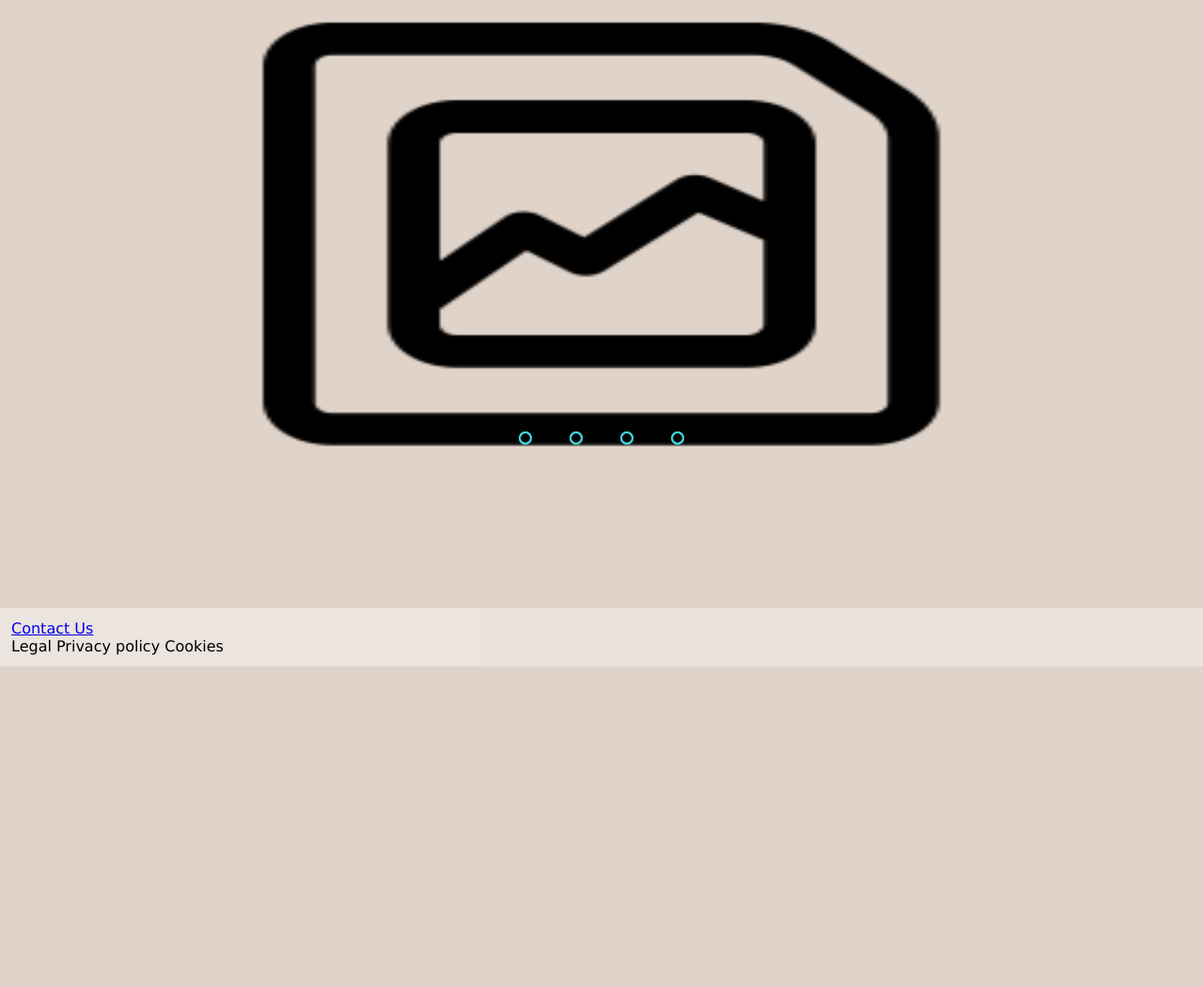
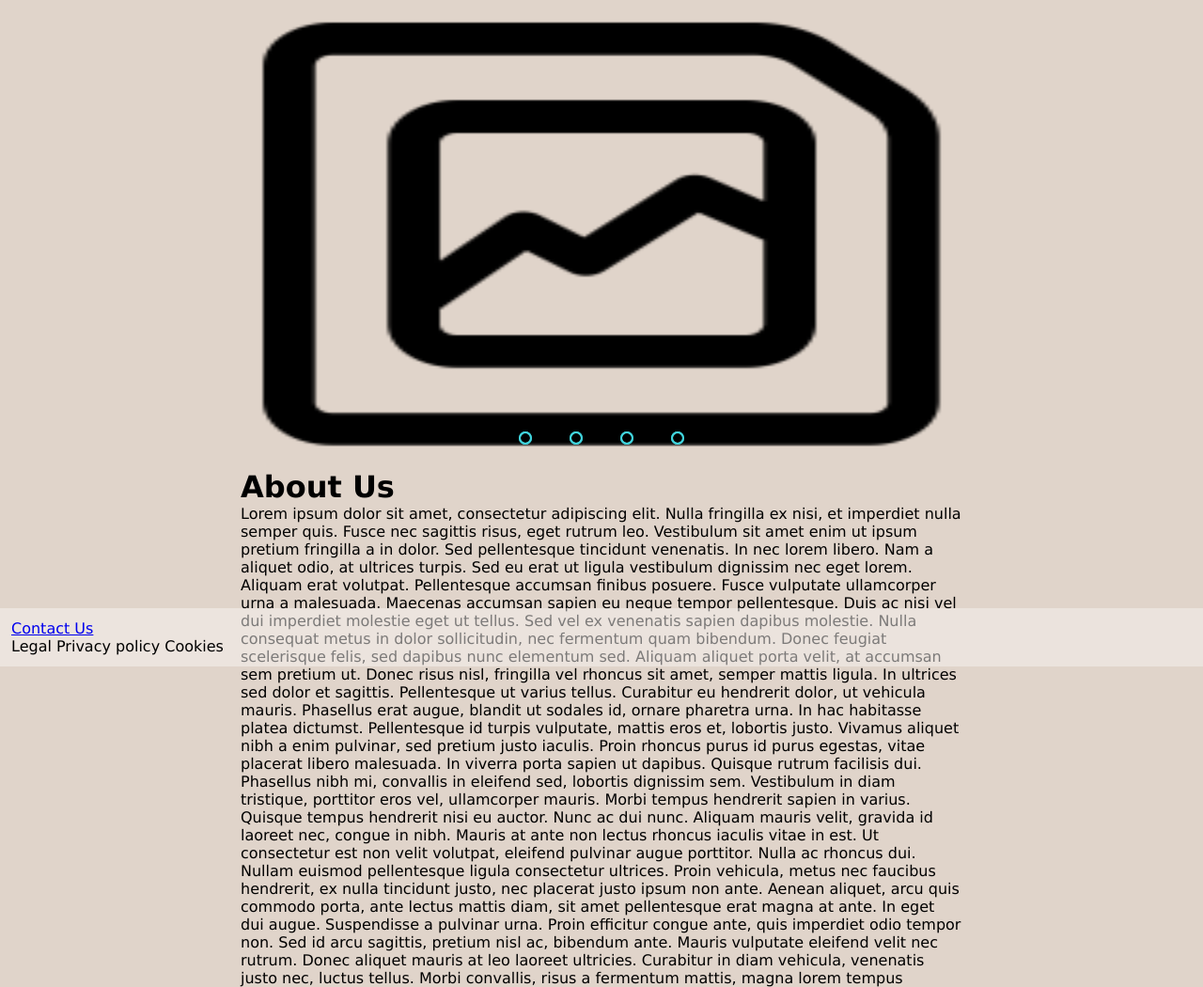
Before and after one commit to Orbitz4k/Kitchen_Website, a PHP site: page / in a window 1280 px wide. Shown: the part 91-1141 px from the top of the page at 94% size. Before the commit the page ends 800 px from the top, so only its background shows below. Run offline with PHP 8.4, Linux system fonts and the light colour scheme.

Commit message:
Add About to index

```diff
--- a/public/css/stylesheet.css
+++ b/public/css/stylesheet.css
@@ -88,8 +88,9 @@ footer a:visited {
 .indexMain {
 	display: flex;
 	width: 100%;
-	flex-direction: row;
+	flex-direction: column;
 	justify-content: center;
+	align-items: center;
 }
 
 .indexCenter {
@@ -103,7 +104,9 @@ footer a:visited {
 	width: 50%;
 }
 
-
+.about{
+	padding: 0 20vw 0 20vw;
+}
 
 
 
--- a/public/index.html
+++ b/public/index.html
@@ -80,7 +80,18 @@
     </div>
     <!--image slider end-->
 
+		<div class="about">
+			<h1>About Us</h1>
+			<p>Lorem ipsum dolor sit amet, consectetur adipiscing elit. Nulla fringilla ex nisi, et imperdiet nulla semper quis. Fusce nec sagittis risus, eget rutrum leo. Vestibulum sit amet enim ut ipsum pretium fringilla a in dolor. Sed pellentesque tincidunt venenatis. In nec lorem libero. Nam a aliquet odio, at ultrices turpis. Sed eu erat ut ligula vestibulum dignissim nec eget lorem. Aliquam erat volutpat. Pellentesque accumsan finibus posuere. Fusce vulputate ullamcorper urna a malesuada. Maecenas accumsan sapien eu neque tempor pellentesque.
 
+Duis ac nisi vel dui imperdiet molestie eget ut tellus. Sed vel ex venenatis sapien dapibus molestie. Nulla consequat metus in dolor sollicitudin, nec fermentum quam bibendum. Donec feugiat scelerisque felis, sed dapibus nunc elementum sed. Aliquam aliquet porta velit, at accumsan sem pretium ut. Donec risus nisl, fringilla vel rhoncus sit amet, semper mattis ligula. In ultrices sed dolor et sagittis. Pellentesque ut varius tellus.
+
+Curabitur eu hendrerit dolor, ut vehicula mauris. Phasellus erat augue, blandit ut sodales id, ornare pharetra urna. In hac habitasse platea dictumst. Pellentesque id turpis vulputate, mattis eros et, lobortis justo. Vivamus aliquet nibh a enim pulvinar, sed pretium justo iaculis. Proin rhoncus purus id purus egestas, vitae placerat libero malesuada. In viverra porta sapien ut dapibus. Quisque rutrum facilisis dui. Phasellus nibh mi, convallis in eleifend sed, lobortis dignissim sem. Vestibulum in diam tristique, porttitor eros vel, ullamcorper mauris. Morbi tempus hendrerit sapien in varius. Quisque tempus hendrerit nisi eu auctor. Nunc ac dui nunc. Aliquam mauris velit, gravida id laoreet nec, congue in nibh.
+
+Mauris at ante non lectus rhoncus iaculis vitae in est. Ut consectetur est non velit volutpat, eleifend pulvinar augue porttitor. Nulla ac rhoncus dui. Nullam euismod pellentesque ligula consectetur ultrices. Proin vehicula, metus nec faucibus hendrerit, ex nulla tincidunt justo, nec placerat justo ipsum non ante. Aenean aliquet, arcu quis commodo porta, ante lectus mattis diam, sit amet pellentesque erat magna at ante. In eget dui augue. Suspendisse a pulvinar urna.
+
+Proin efficitur congue ante, quis imperdiet odio tempor non. Sed id arcu sagittis, pretium nisl ac, bibendum ante. Mauris vulputate eleifend velit nec rutrum. Donec aliquet mauris at leo laoreet ultricies. Curabitur in diam vehicula, venenatis justo nec, luctus tellus. Morbi convallis, risus a fermentum mattis, magna lorem tempus</p>
+		</div>
 
 	</main>
 
```
